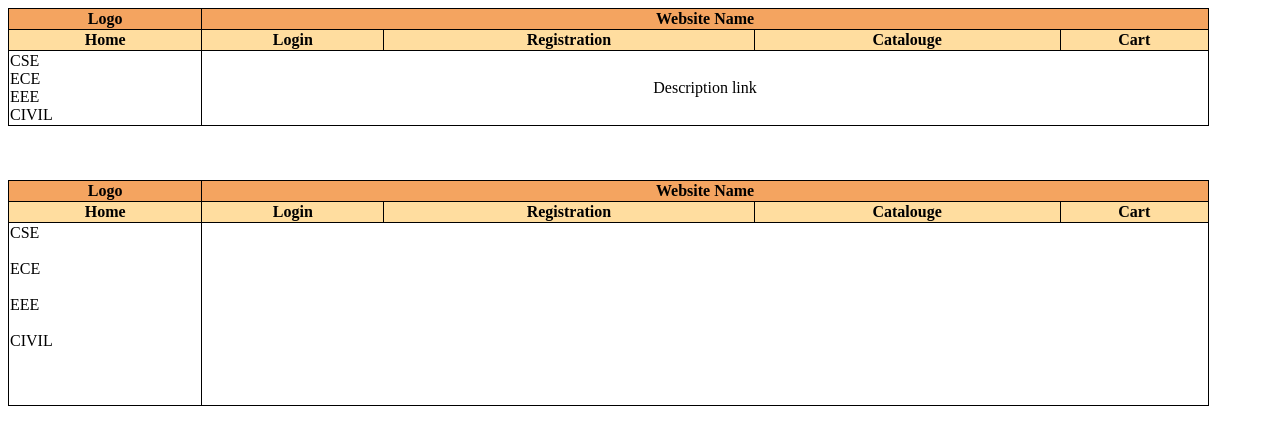
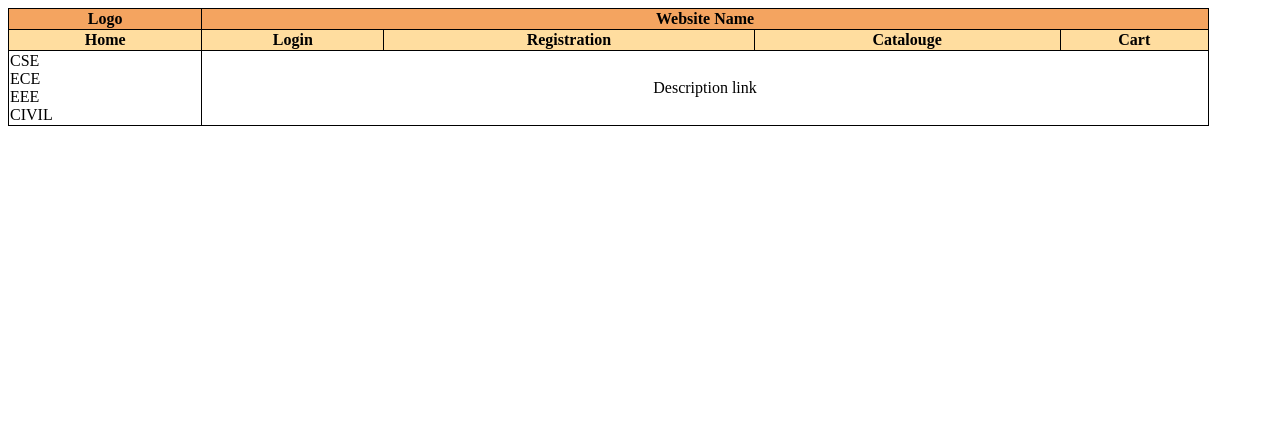
Before and after one commit to garima252005/FSD-WD-CSE17-GARIMASINGHPARIHAR, a plain HTML site: page HTML/labtable1.html in a window 1280 px wide. Drawn offline with Linux system fonts and the light colour scheme.

Commit message:
lab table 1

```diff
--- a/HTML/labtable11.html
+++ b/HTML/labtable1.html
@@ -26,27 +26,7 @@
         </tr>
 
     </table>
-    <br>
-    <br>
-    <br>
-    <table border="2" style="border-collapse: collapse; border: 1px solid rgb(0, 0, 0)" width="95%" height="100%">
-        <tr style="background-color:sandybrown">
-            <th>Logo</th>
-            <th colspan="4">Website Name</th>
-        </tr>
-        <tr style="background-color:rgba(255, 166, 0, 0.378)">
-            <th>Home</th>
-            <th>Login</th>
-            <th>Registration</th>
-            <th>Catalouge</th>
-            <th>Cart</th>
-        </tr>
-        <tr>
-            <td>CSE<br><br>ECE<br><br>EEE<br><br>CIVIL<br><br><br><br> </td>
 
 
-        </tr>
-
-    </table>
 </body>
 </html>
```
